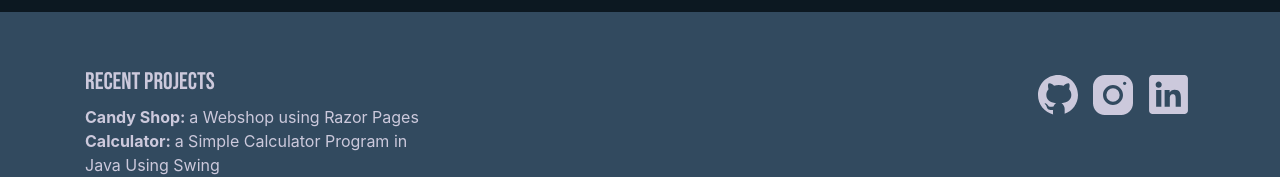
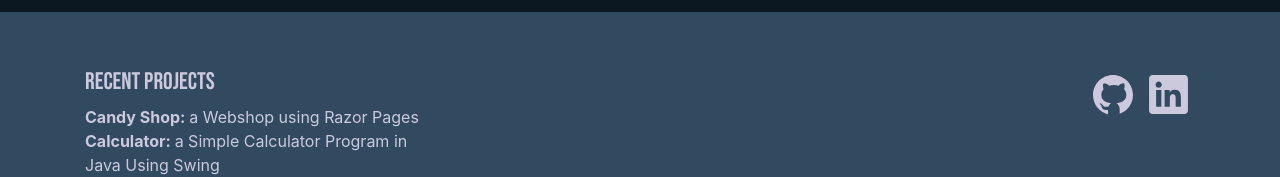
Before and after one commit to anneliey/portfolio, a plain HTML site: page index.html in a window 1280 px wide. Shown: the part 548-725 px from the top of the page. Drawn offline with nearby package versions, Linux system fonts and the light colour scheme.

Commit message:
removed social media icon

```diff
--- a/index.html
+++ b/index.html
@@ -77,21 +77,6 @@
                 ></path>
               </svg>
             </a>
-            <a href="https://www.instagram.com/annelie.y/">
-              <svg
-                xmlns="http://www.w3.org/2000/svg"
-                x="0px"
-                y="0px"
-                width="50"
-                height="50"
-                viewBox="0 0 30 30"
-                style="fill: #ccc9dc"
-              >
-                <path
-                  d="M 9.9980469 3 C 6.1390469 3 3 6.1419531 3 10.001953 L 3 20.001953 C 3 23.860953 6.1419531 27 10.001953 27 L 20.001953 27 C 23.860953 27 27 23.858047 27 19.998047 L 27 9.9980469 C 27 6.1390469 23.858047 3 19.998047 3 L 9.9980469 3 z M 22 7 C 22.552 7 23 7.448 23 8 C 23 8.552 22.552 9 22 9 C 21.448 9 21 8.552 21 8 C 21 7.448 21.448 7 22 7 z M 15 9 C 18.309 9 21 11.691 21 15 C 21 18.309 18.309 21 15 21 C 11.691 21 9 18.309 9 15 C 9 11.691 11.691 9 15 9 z M 15 11 A 4 4 0 0 0 11 15 A 4 4 0 0 0 15 19 A 4 4 0 0 0 19 15 A 4 4 0 0 0 15 11 z"
-                ></path>
-              </svg>
-            </a>
             <a href="https://se.linkedin.com/in/annelie-yan">
               <svg
                 xmlns="http://www.w3.org/2000/svg"
```
